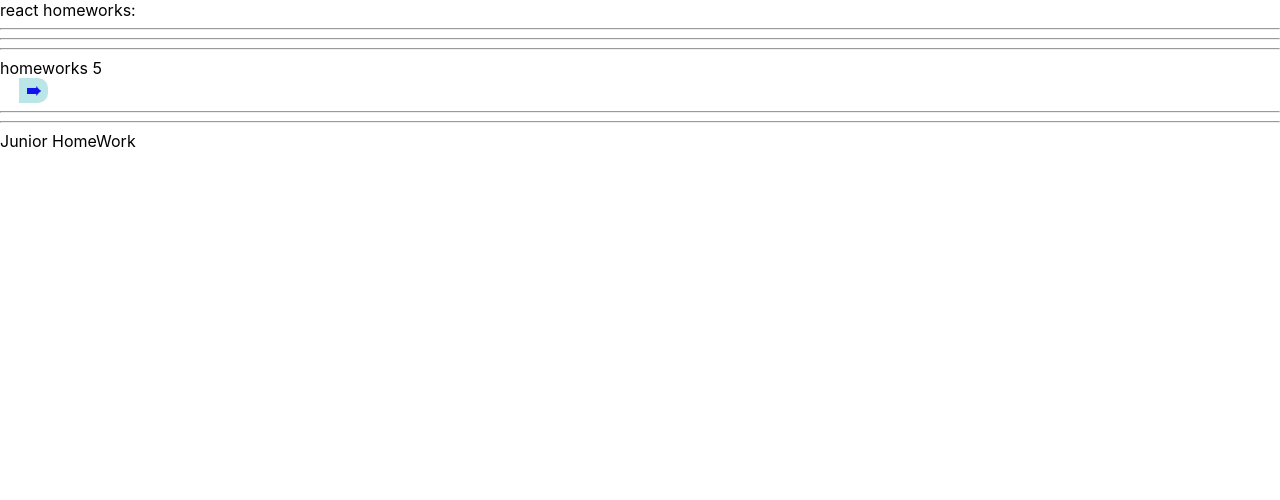
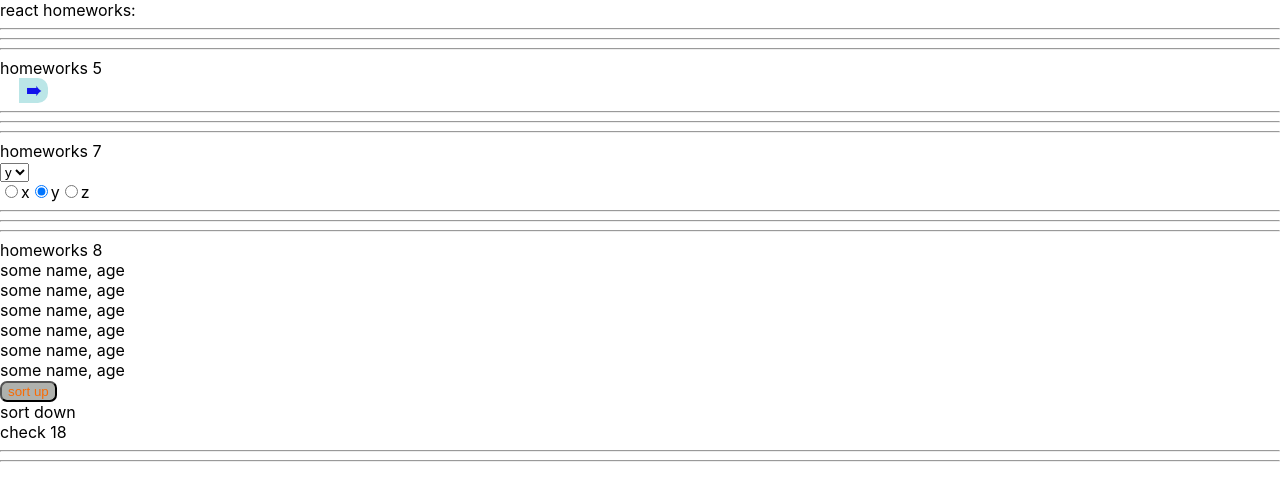
Before and after one commit to Pavel-SS/homework, a React (Create React App) app: page /#/junior in a window 1280 px wide. Shown: the top 500 px of the page. Built offline with nearby package versions, Linux system fonts and the light colour scheme.

Commit message:
Update JuniorDev.tsx

```diff
--- a/src/p2-homeworks/h5/pages/JuniorDev.tsx
+++ b/src/p2-homeworks/h5/pages/JuniorDev.tsx
@@ -1,9 +1,12 @@
 import React from "react";
+import HW7 from '../../h7/HW7';
+import HW8 from '../../h8/HW8';
 
 export const JuniorDev = () => {
     return (
         <div>
-            Junior  HomeWork
+            <HW7/>
+            <HW8/>
         </div>
     )
 }
```
